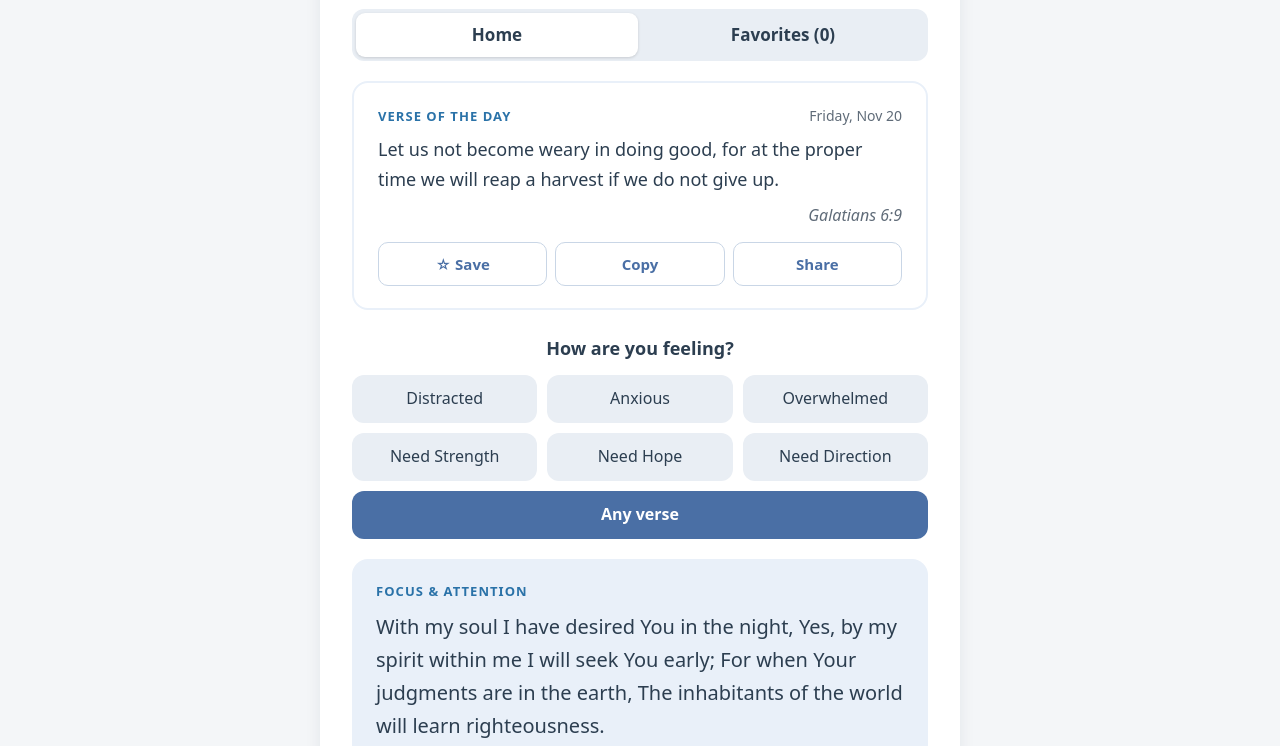
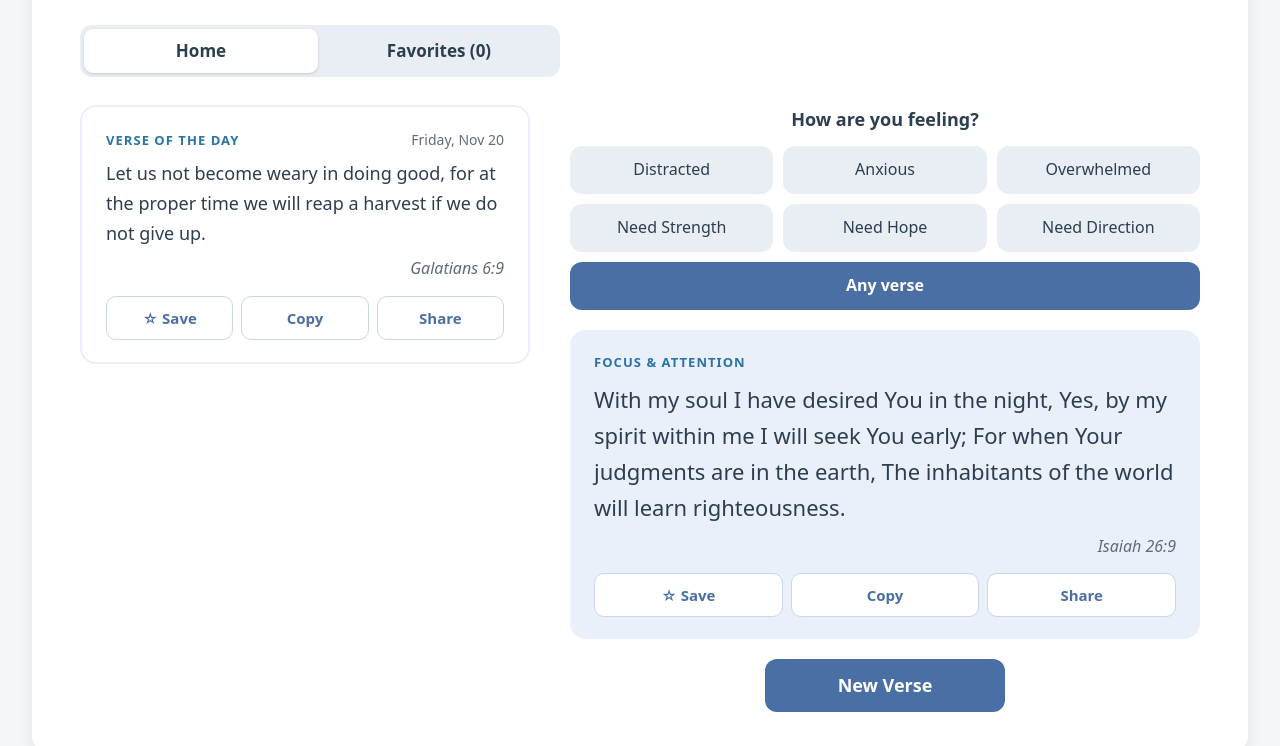
Before and after one commit to athensofgreece/verses_generator, a plain HTML site: page index.html in a window 1280 px wide. Shown: the part 138-884 px from the top of the page. Drawn offline with Linux system fonts and the light colour scheme.

Commit message:
Desktop layout: use the full screen with two columns
Co-Authored-By: Devin AI <158243242+devin-ai-integration[bot]@users.noreply.github.com>

```diff
--- a/bible_verses.css
+++ b/bible_verses.css
@@ -392,6 +392,52 @@ h1 {
     }
 }
 
+/* ---- Desktop: use the full screen with two columns ---- */
+@media (min-width: 1024px) {
+    body {
+        padding: 32px;
+    }
+
+    .container {
+        max-width: 1600px;
+        padding: 40px 48px;
+    }
+
+    .app-header,
+    .view-tabs {
+        margin-bottom: 28px;
+    }
+
+    .view-tabs {
+        max-width: 480px;
+    }
+
+    .home-layout {
+        display: grid;
+        grid-template-columns: minmax(0, 5fr) minmax(0, 7fr);
+        gap: 40px;
+        align-items: start;
+    }
+
+    .home-side {
+        position: sticky;
+        top: 32px;
+    }
+
+    .daily-card {
+        margin-bottom: 0;
+    }
+
+    .home-main .verse-text {
+        font-size: 22px;
+    }
+
+    .favorites-list {
+        grid-template-columns: repeat(auto-fill, minmax(360px, 1fr));
+        gap: 16px;
+    }
+}
+
 /* ---- Respect reduced-motion preferences ---- */
 @media (prefers-reduced-motion: reduce) {
     *,
--- a/index.html
+++ b/index.html
@@ -37,7 +37,8 @@
             <button type="button" class="tab-button" id="tab-favorites" data-view="favorites" aria-pressed="false">Favorites (<span id="favorites-count">0</span>)</button>
         </nav>
 
-        <main id="view-home">
+        <main id="view-home" class="home-layout">
+            <div class="home-side">
                 <section class="daily-card" aria-labelledby="daily-heading">
                     <div class="daily-header">
                         <h2 id="daily-heading" class="daily-label">Verse of the day</h2>
@@ -51,7 +52,9 @@
                         <button type="button" class="action-button" data-action="share">Share</button>
                     </div>
                 </section>
+            </div>
 
+            <div class="home-main">
                 <section class="mood-section" aria-labelledby="mood-heading">
                     <h2 id="mood-heading" class="section-title">How are you feeling?</h2>
                     <div class="mood-grid" role="group" aria-labelledby="mood-heading">
@@ -77,6 +80,7 @@
             </div>
 
             <button type="button" id="generate-button">New Verse</button>
+            </div>
         </main>
 
         <section id="view-favorites" aria-label="Favorite verses" hidden>
```
Lines whose indentation alone changed are shown as unchanged.
